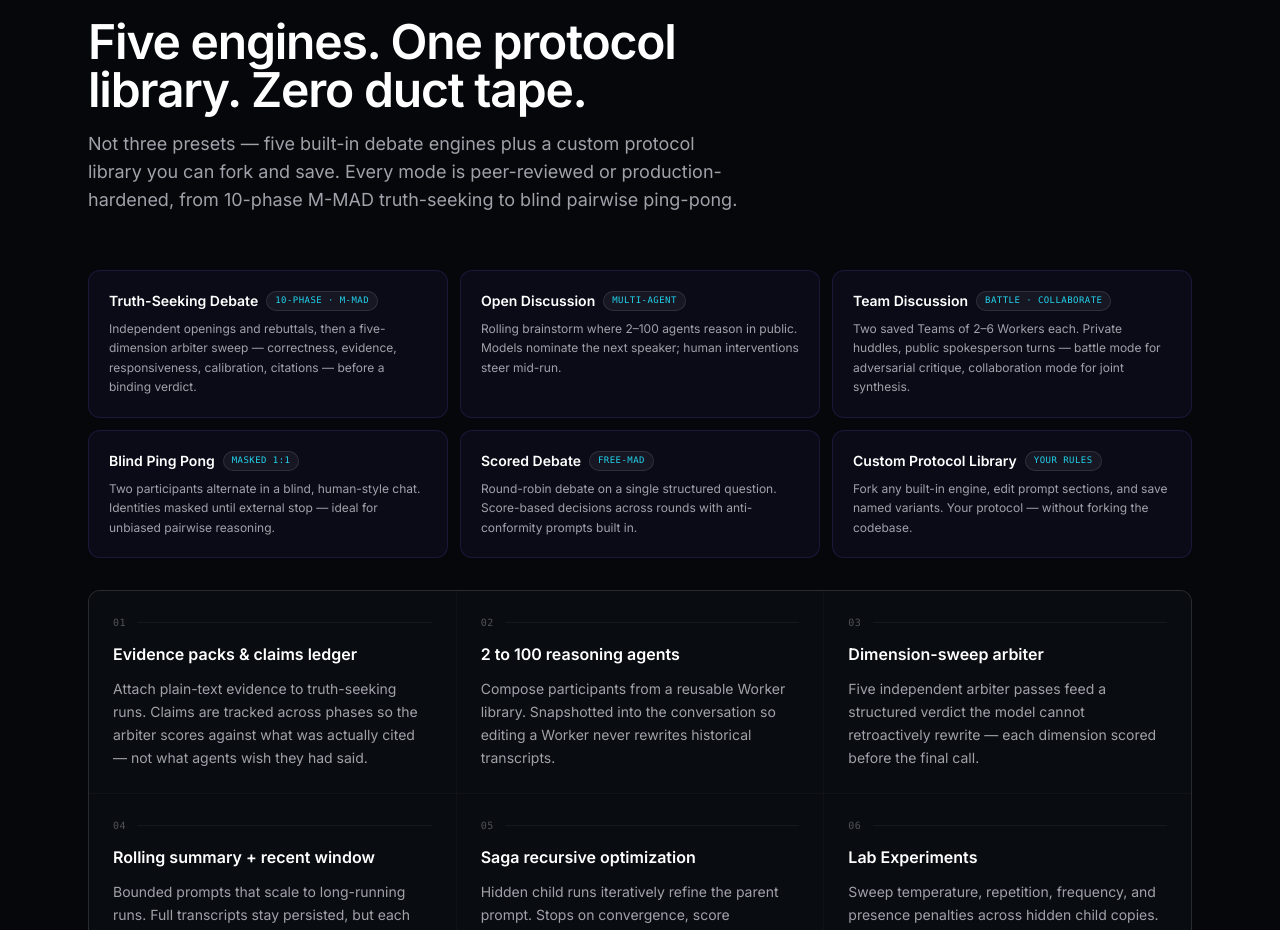
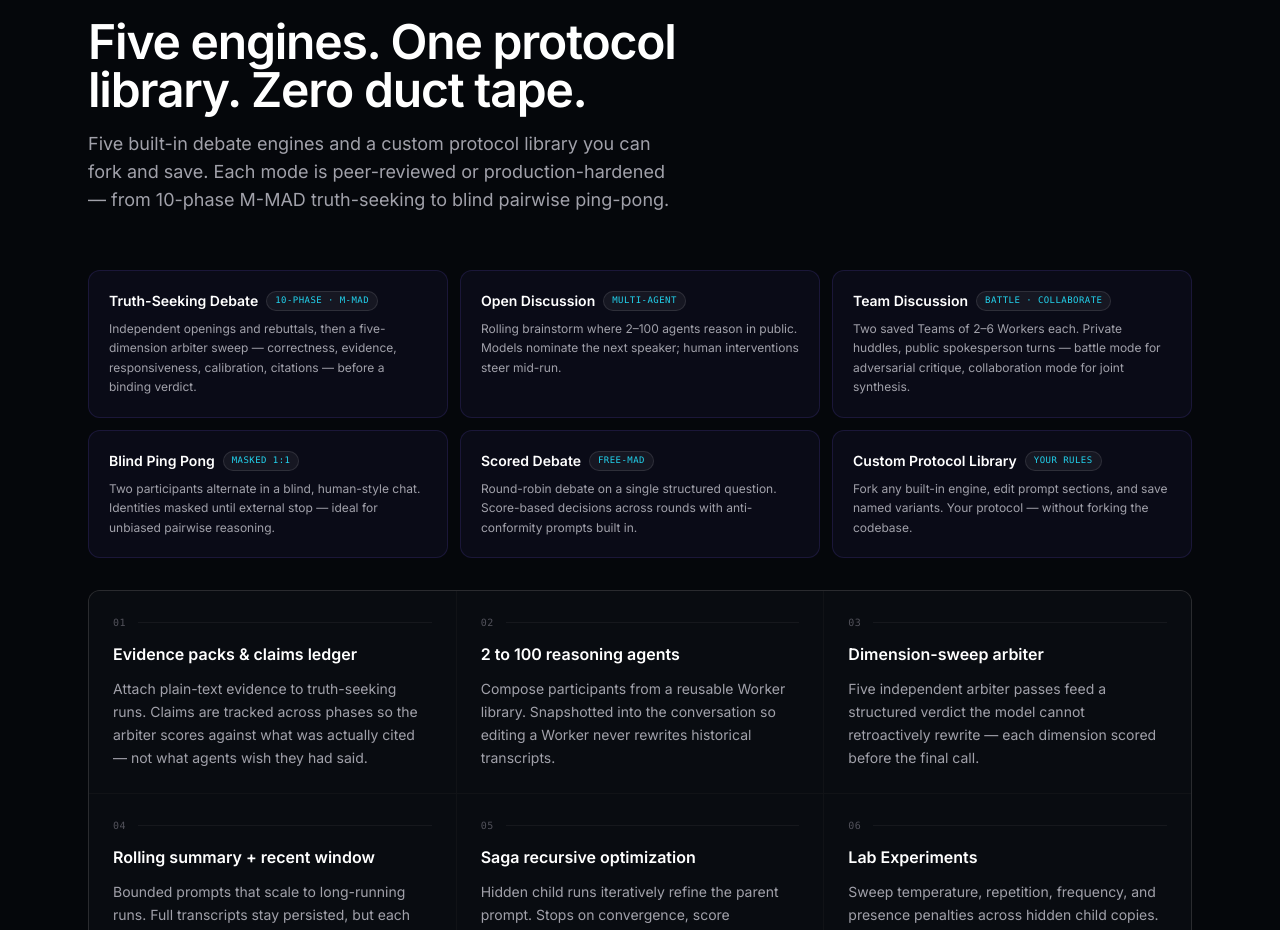
Before and after one commit to Andruuid/MADStudioLandingPage, a Next.js app: page / in a window 1280 px wide. Shown: the part 5080-6010 px from the top of the page. Built offline with nearby package versions, Linux system fonts and the light colour scheme; no server answers.

Commit message:
Remove backward-looking copy from Features section
Co-authored-by: Cursor <cursoragent@cursor.com>

```diff
--- a/components/Features.tsx
+++ b/components/Features.tsx
@@ -101,10 +101,9 @@ export default function Features() {
             Five engines. One protocol library. Zero duct tape.
           </h2>
           <p className="text-balance text-zinc-400 md:text-lg">
-            Not three presets — five built-in debate engines plus a custom
-            protocol library you can fork and save. Every mode is peer-reviewed
-            or production-hardened, from 10-phase M-MAD truth-seeking to
-            blind pairwise ping-pong.
+            Five built-in debate engines and a custom protocol library you can
+            fork and save. Each mode is peer-reviewed or production-hardened —
+            from 10-phase M-MAD truth-seeking to blind pairwise ping-pong.
           </p>
         </div>
 
```
